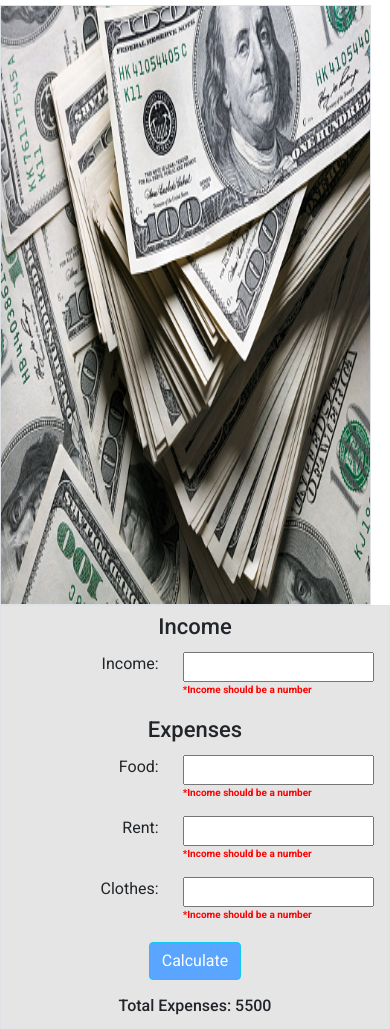
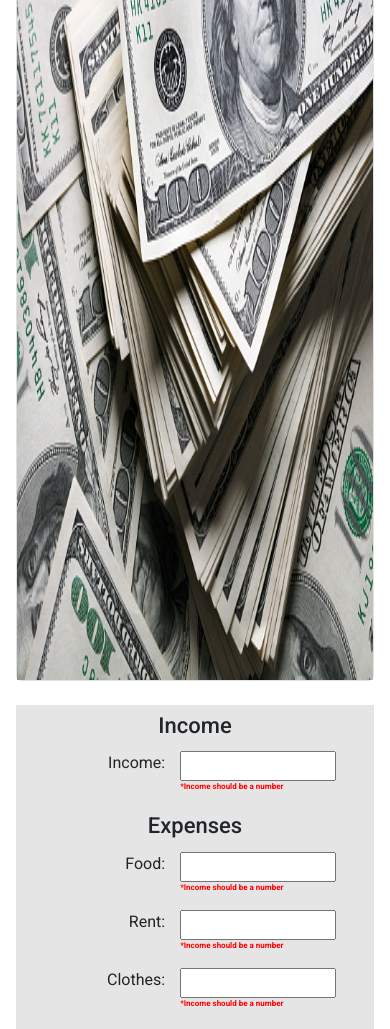
Before and after one commit to 1804011/assignment-5, a plain HTML site: page index.html in a window 390 px wide. Shown: the part 154-1183 px from the top of the page. Drawn offline with nearby package versions, Linux system fonts and the light colour scheme.

Commit message:
responsive for mobile completed

```diff
--- /dev/null
+++ b/css/responsive.css
@@ -0,0 +1,33 @@
+/* Responsive for mobile */
+@media only screen and (max-width: 500px) {
+	header h1 {
+		font-size: 28px;
+	}
+	main .row .left {
+		height: 90vh;
+		border-radius: 6px;
+		margin-bottom: 24px;
+	}
+	main .row .right {
+		padding: 0 16px;
+	}
+	main .row .calculate .row {
+		width: 90%;
+		margin: 0 auto;
+	}
+	main .row .calculate .row .col-5 {
+		padding: 0;
+		padding-right: 3px;
+	}
+	main .row .calculate .row .col-7 input {
+		max-width: 95%;
+	}
+	main .row .calculate .row .saving {
+		padding-left: 0;
+		padding-right: 0;
+	}
+	.error {
+		font-size: 8px;
+		font-weight: 700;
+	}
+}
--- a/css/style.css
+++ b/css/style.css
@@ -19,7 +19,6 @@ header h1 {
 /* main section start */
 main .row .left {
 	height: 600px;
-	max-width: 95vw;
 }
 main .row .left img {
 	height: 100%;
--- a/index.html
+++ b/index.html
@@ -24,6 +24,9 @@
 		<!-- Custom Css -->
 		<link rel="stylesheet" href="css/style.css" />
 		<!-- ============================== -->
+        <!-- Responsive Css -->
+        <link rel="stylesheet" href="css/responsive.css">
+        <!-- ====================== -->
 	</head>
 	<body>
 		<!-- header Start -->
@@ -41,13 +44,13 @@
 		<!-- ==================== -->
 		<!-- main start -->
 		<main>
-			<section class="container">
-				<div class="row px-lg-5">
-					<div class="col-lg-5 col-sm-12 left p-0 border me-5">
+			<section class="container mb-5">
+				<div class="row px-lg-5 px-3">
+					<div class="col-lg-5 col-sm-12 left p-0 border me-lg-5 me-sm-0 border">
 						<img src="images/money.jpg" alt="money" class="img-fluid" />
 					</div>
-					<div class="col-lg-4 col-sm-12 right border">
-						<div class="calculate py-2 px-5">
+					<div class="col-lg-4 col-sm-12 right p-0 d-flex justify-content-center">
+						<div class="calculate py-lg-2 px-lg-5 px-sm-0 py-2 pb-5">
 							<h3 class="text-center">Income</h3>
 							<div class="row py-1">
 								<div class="col-5">Income:</div>
@@ -83,8 +86,8 @@
 							<h3 class="text-center mb-1 expenditure my-3">
 								Balance <span id="balance">4500</span>
 							</h3>
-							<div class="row my-3 d-flex align-items-center px-4">
-								<div class="col-2">Save:</div>
+							<div class="row my-3 d-flex align-items-center  saving justify-content-center">
+								<div class="col-2 border">Save:&nbsp </div>
 								<div class="col-4">
 									<input type="text" name="save" id="save" class="img-fluid" />
 								</div>
@@ -93,6 +96,7 @@
 									<button class="btn  clickable btn-info" btn-info">Save</button>
 								</div>
 							</div>
+                            <p class="error ps-5">*saving can't exceed income</p>
 							<h3 class="text-center mb-1 expenditure my-3">
 								Saving Amount: <span id="expenses">5500</span>
 							</h3>
```
